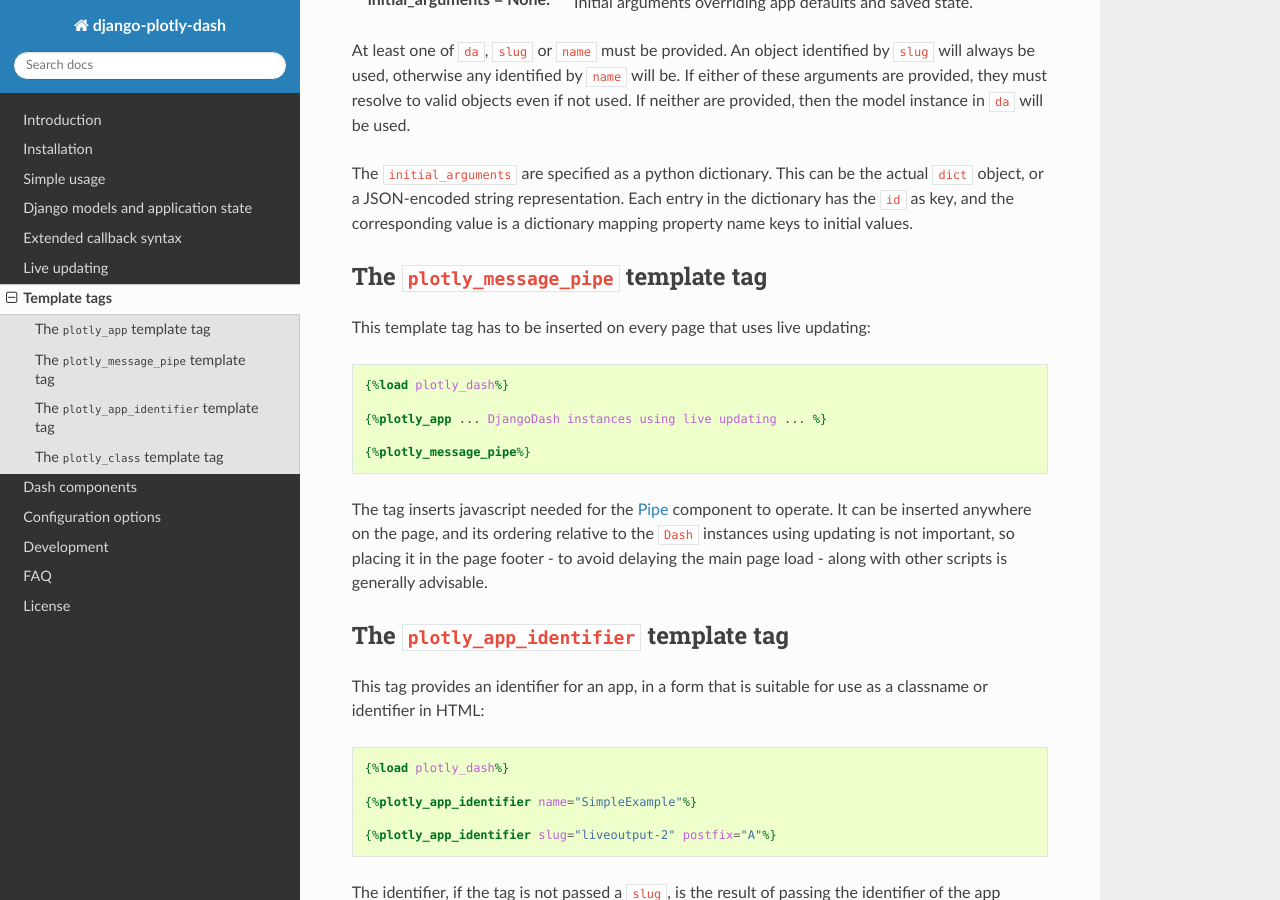
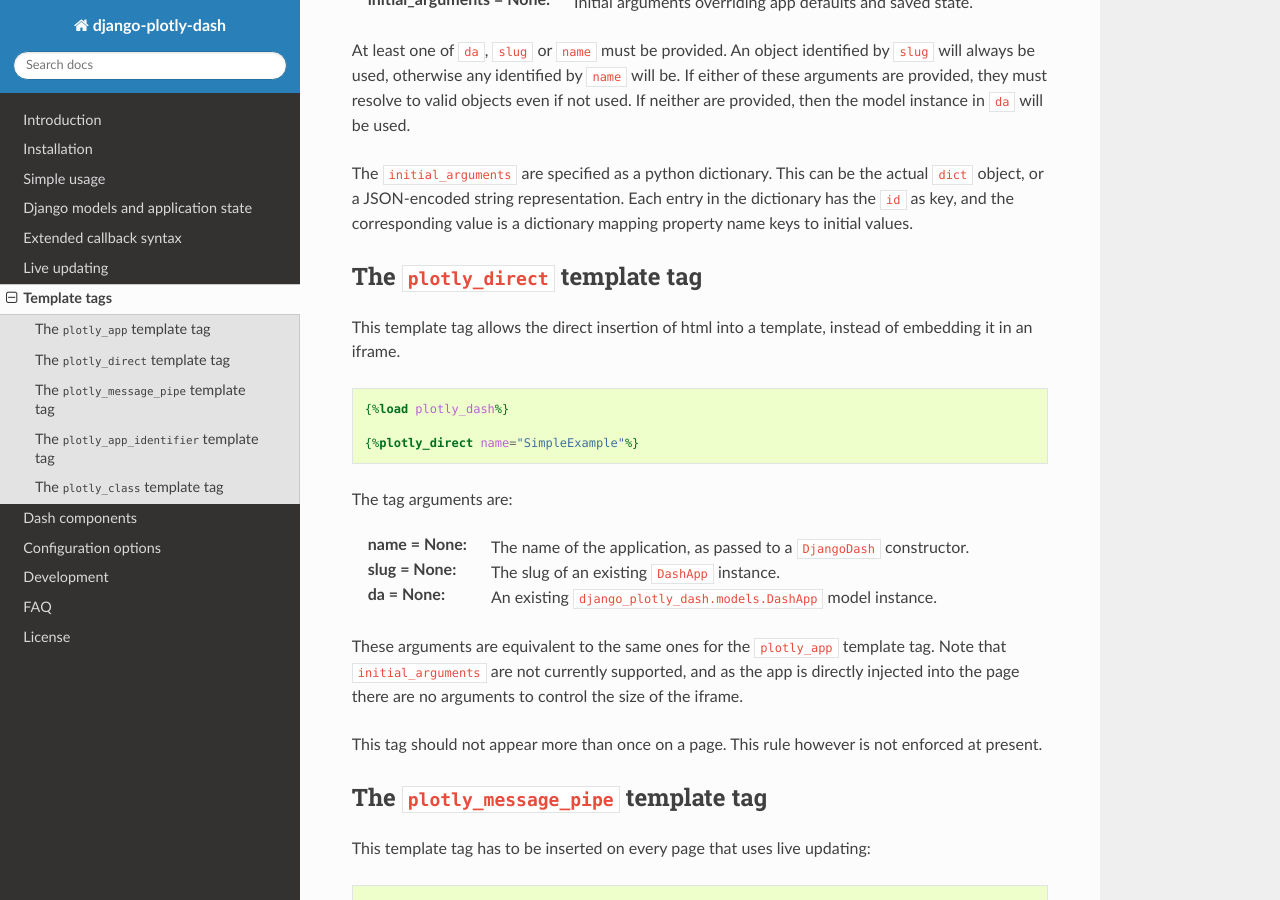
Before and after one commit to GibbsConsulting/django-plotly-dash, a Sphinx documentation site: the page built from docs/template_tags.rst, in a window 1280 px wide and 900 px high, scrolled down 734 px. Built offline with Sphinx 7.4.7 and the Read the Docs theme 2.0.0, drawn with Linux system fonts in a browser that asks for light colours.

Commit message:
Documentation of plotly_direct template tag

```diff
--- a/docs/template_tags.rst
+++ b/docs/template_tags.rst
@@ -41,6 +41,32 @@ The ``initial_arguments`` are specified as a python dictionary. This can be the
 a JSON-encoded string representation. Each entry in the dictionary has the ``id`` as key, and the corresponding
 value is a dictionary mapping property
 name keys to initial values.
+
+.. _plotly_direct:
+
+The ``plotly_direct`` template tag
+----------------------------------
+
+This template tag allows the direct insertion of html into a template, instead
+of embedding it in an iframe.
+
+.. code-block:: jinja
+
+  {%load plotly_dash%}
+
+  {%plotly_direct name="SimpleExample"%}
+
+The tag arguments are:
+
+:name = None: The name of the application, as passed to a ``DjangoDash`` constructor.
+:slug = None: The slug of an existing ``DashApp`` instance.
+:da = None: An existing ``django_plotly_dash.models.DashApp`` model instance.
+
+These arguments are equivalent to the same ones for the ``plotly_app`` template tag. Note
+that ``initial_arguments`` are not currently supported, and as the app is directly injected into
+the page there are no arguments to control the size of the iframe.
+
+This tag should not appear more than once on a page. This rule however is not enforced at present.
 
 .. _plotly_message_pipe:
 
```
